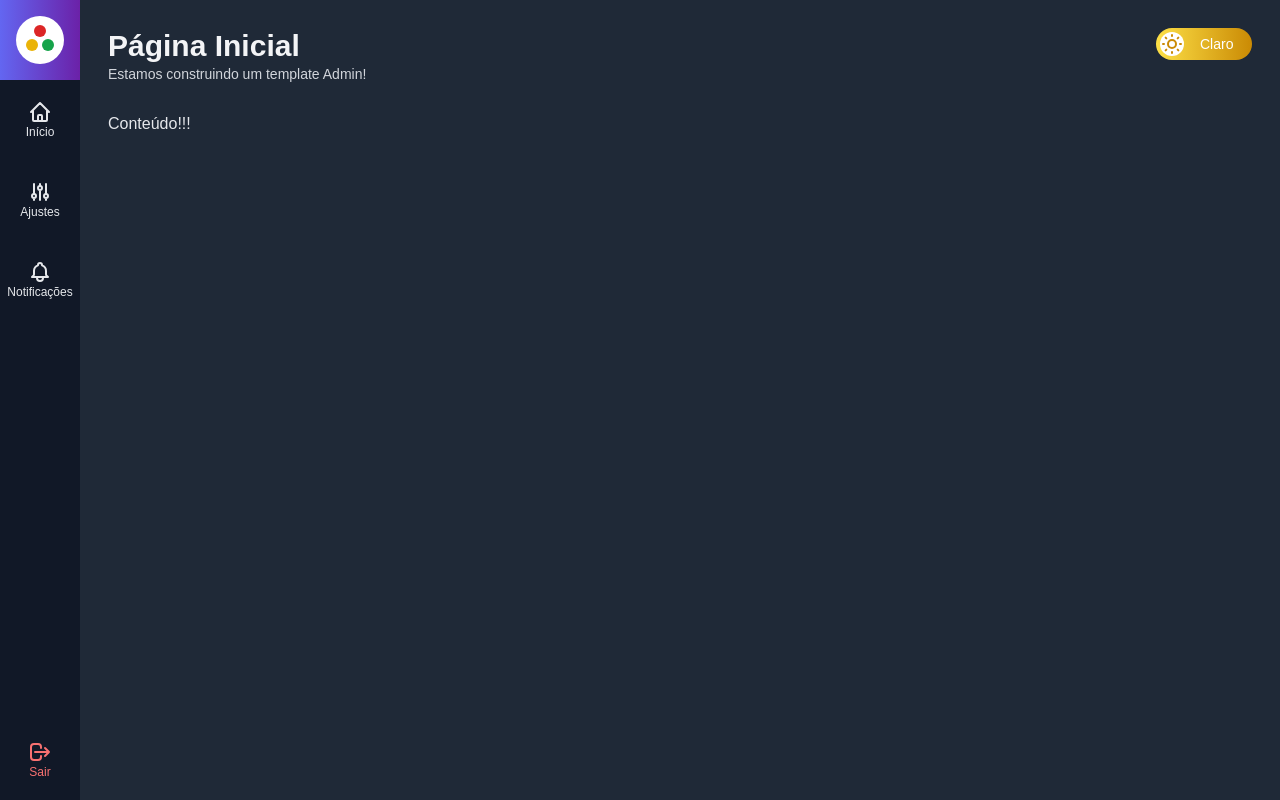
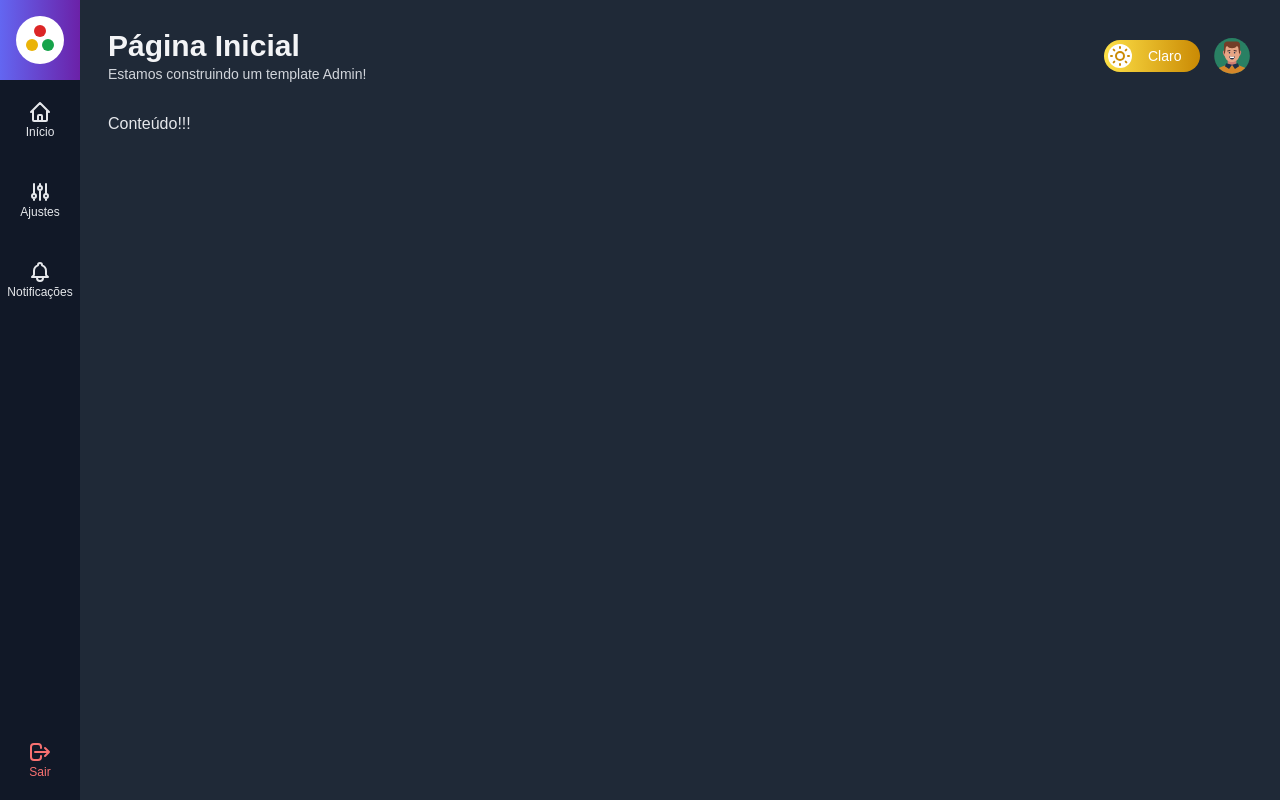
Before and after one commit to laerthnardelli/curso-nextjs, a Next.js app in the folder admin-template/: page / in a window 1280 px wide. Built offline with nearby package versions, Linux system fonts and the light colour scheme; no server answers.

Commit message:
User Avatar

```diff
--- /dev/null
+++ b/admin-template/src/components/template/AvatarUsuario.tsx
@@ -0,0 +1,21 @@
+import Link from "next/link";
+import useAuth from "../../data/hook/useAuth";
+
+interface AvatarUsuarioProps {
+    className?: string
+}
+
+export default function AvatarUsuario(props: AvatarUsuarioProps) {
+    const { usuario } = useAuth();
+    return (
+        <Link href={"/perfil"}>
+            <img
+                src={usuario?.imageUrl ?? '/images/avatar.svg'}
+                alt="Avatar do Usuário"
+                className={`"h-10 w-10 rounded-full cursor-pointer"
+                ${props.className}
+                `}
+            />
+        </Link>
+    );
+}
--- a/admin-template/src/components/template/Cabecalho.tsx
+++ b/admin-template/src/components/template/Cabecalho.tsx
@@ -1,4 +1,5 @@
 import useAppData from "../../data/hook/useAppData";
+import AvatarUsuario from "./AvatarUsuario";
 import BotaoAlternarTema from "./BotaoAlternarTema";
 import Titulo from "./Titulo";
 
@@ -14,8 +15,9 @@
     return (
         <div className={`flex`}>
             <Titulo titulo={props.titulo} subtitulo={props.subtitulo} />
-            <div className={`flex flex-grow justify-end`}>
+            <div className={`flex flex-grow justify-end items-center`}>
                 <BotaoAlternarTema tema={tema} alternarTema={alternarTema} />
+                <AvatarUsuario className="ml-3" />
             </div>
         </div>
     );
--- /dev/null
+++ b/admin-template/src/pages/perfil.tsx
@@ -0,0 +1,13 @@
+
+import Layout from "../components/template/Layout";
+
+export default function Perfil() {
+
+  return (
+    <Layout
+      titulo={"Perfil do Usuário"}
+      subtitulo={"Administre as sus informações de usuário!"}>
+      <h1>Perfil do Usuário</h1>
+    </Layout>
+  );
+}
```
Also changed, not shown: admin-template/public/images/avatar.svg (added).
